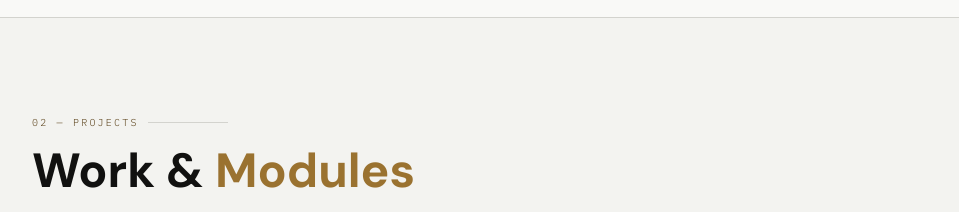
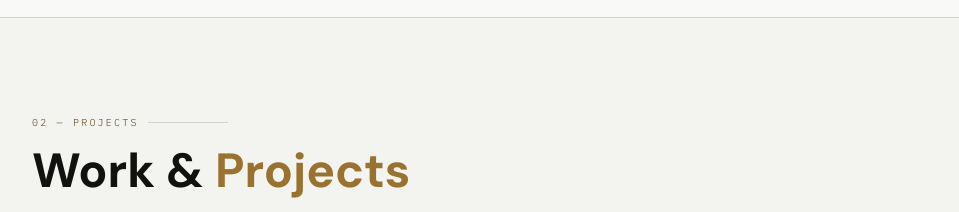
Before and after one commit to JamCones/JamCones.github.io, a website: page index.html in a window 1280 px wide. Shown: the part 1760-1972 px from the top of the page, without its empty margins (160-1119 px from the left). Drawn offline with Linux system fonts and the light colour scheme.

Commit message:
Mod title text again

```diff
--- a/index.html
+++ b/index.html
@@ -802,7 +802,7 @@
 <section id="projects">
   <div class="container">
     <p class="section-label">02 — Projects</p>
-    <h2>Work &amp; <em>Modules</em></h2>
+    <h2>Work &amp; <em>Projects</em></h2>
     <p class="projects-intro">
       A growing collection of audio software, VCV Rack modules, and experiments in
       digital signal processing.
```
